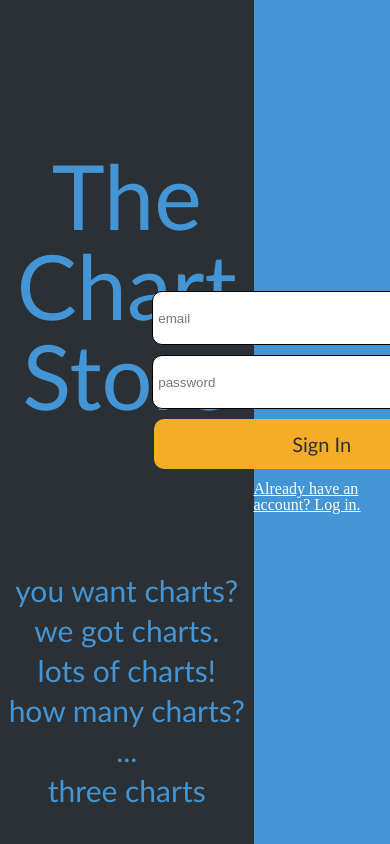
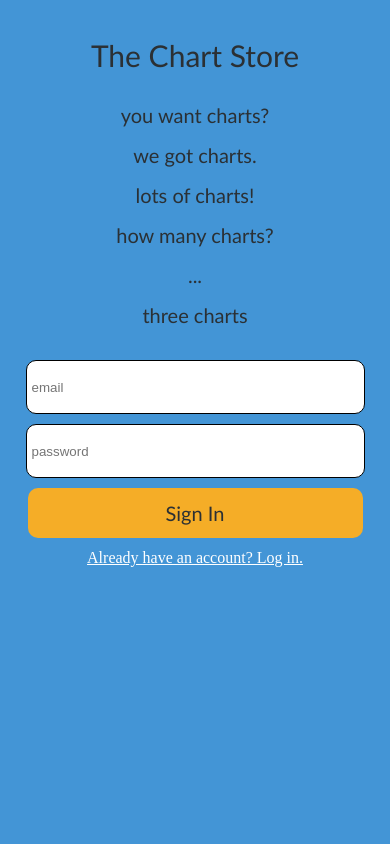
Before and after one commit to NikolasRR/itech_challenge, a Nuxt app: page /sign-in in a window 390 px wide. Built offline with nearby package versions, Linux system fonts and the light colour scheme.

Commit message:
sign-in and sign-up screen responsive

```diff
--- a/assets/css/SignIn.css
+++ b/assets/css/SignIn.css
@@ -68,8 +68,75 @@
   color: white;
 }
 
+@media (max-width: 1100px) {
+  .presentation {
+    width: 55vw;
+  }
+
+  .title {
+    font-size: 60px;
+    margin: 150px 0 80px 0;
+  }
+
+  .sub-title {
+    font-size: 25px;
+  }
+
+  .form-div {
+    width: 45vw;
+  }
+}
+
+@media (max-width: 810px) {
+  .container {
+    flex-direction: column;
+    align-items: center;
+  }
+
+
+  .presentation {
+    background-color: #4395d6;
+    height: 385px;
+    width: 500px;
+  }
+
+  .title {
+    color: #2b3034;
+    margin: 40px 0 25px 0;
+    font-size: 50px;
+  }
+
+  .sub-title {
+    color: #2b3034;
+    margin-bottom: 10px;
+    font-size: 25px;
+  }
+
+  .form-div {
+    width: 450px;
+  }
+
+}
+
 @media (max-width: 450px) {
   .button {
     width: 335px;
   }
+
+  .presentation {
+    height: 350px;
+    width: 340px;
+  }
+
+  .title {
+    font-size: 30px;
+  }
+
+  .sub-title {
+    font-size: 20px;
+  }
+
+  .form-div {
+    width: 360px;
+  }
 }
--- a/assets/css/SignUp.css
+++ b/assets/css/SignUp.css
@@ -29,7 +29,6 @@
   color: #4395d6;
   text-align: center;
   line-height: 40px;
-
 }
 
 .form-div {
@@ -69,8 +68,75 @@
   color: white;
 }
 
+@media (max-width: 1100px) {
+  .presentation {
+    width: 55vw;
+  }
+
+  .title {
+    font-size: 60px;
+    margin: 150px 0 80px 0;
+  }
+
+  .sub-title {
+    font-size: 25px;
+  }
+
+  .form-div {
+    width: 45vw;
+  }
+}
+
+@media (max-width: 810px) {
+  .container {
+    flex-direction: column;
+    align-items: center;
+  }
+
+
+  .presentation {
+    background-color: #4395d6;
+    height: 385px;
+    width: 500px;
+  }
+
+  .title {
+    color: #2b3034;
+    margin: 40px 0 25px 0;
+    font-size: 50px;
+  }
+
+  .sub-title {
+    color: #2b3034;
+    margin-bottom: 10px;
+    font-size: 25px;
+  }
+
+  .form-div {
+    width: 450px;
+  }
+
+}
+
 @media (max-width: 450px) {
   .button {
     width: 335px;
   }
+
+  .presentation {
+    height: 350px;
+    width: 340px;
+  }
+
+  .title {
+    font-size: 35px;
+  }
+
+  .sub-title {
+    font-size: 20px;
+  }
+
+  .form-div {
+    width: 360px;
+  }
 }
```
